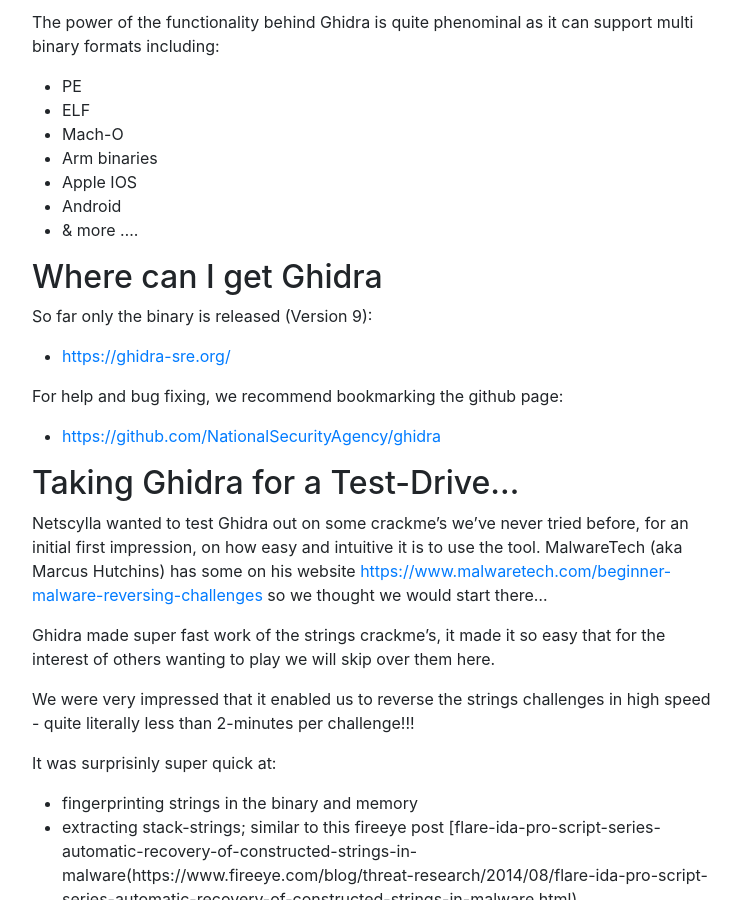
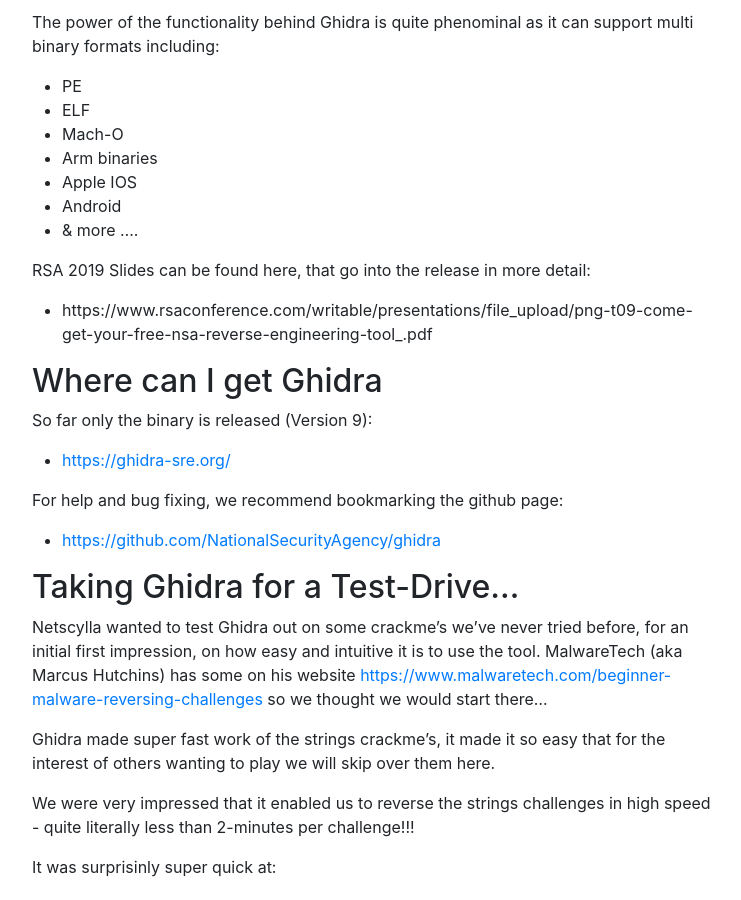
Before and after one commit to netscylla/blog, a Jekyll site: the page built from _posts/2019-03-06-NSA-Ghidra.md, in a window 1280 px wide and 900 px high, scrolled down 1538 px. Shown: the whole window, without its empty margins (268-1009 px from the left). Built offline with Jekyll 4.4.1, drawn with Linux system fonts in a browser that asks for light colours; nearby versions of some CDN libraries; library files that are not in the unit come from our copies; comment, search, counter and statistics services are not loaded.

Commit message:
added rsa slides to ghidra post

```diff
--- a/_posts/2019-03-06-NSA-Ghidra.md
+++ b/_posts/2019-03-06-NSA-Ghidra.md
@@ -39,6 +39,9 @@ The power of the functionality behind Ghidra is quite phenominal as it can suppo
  * Apple IOS
  * Android
  * & more ....
+
+RSA 2019 Slides can be found here, that go into the release in more detail:
+ * https://www.rsaconference.com/writable/presentations/file_upload/png-t09-come-get-your-free-nsa-reverse-engineering-tool_.pdf
 
 ## Where can I get Ghidra
 So far only the binary is released (Version 9):
```
